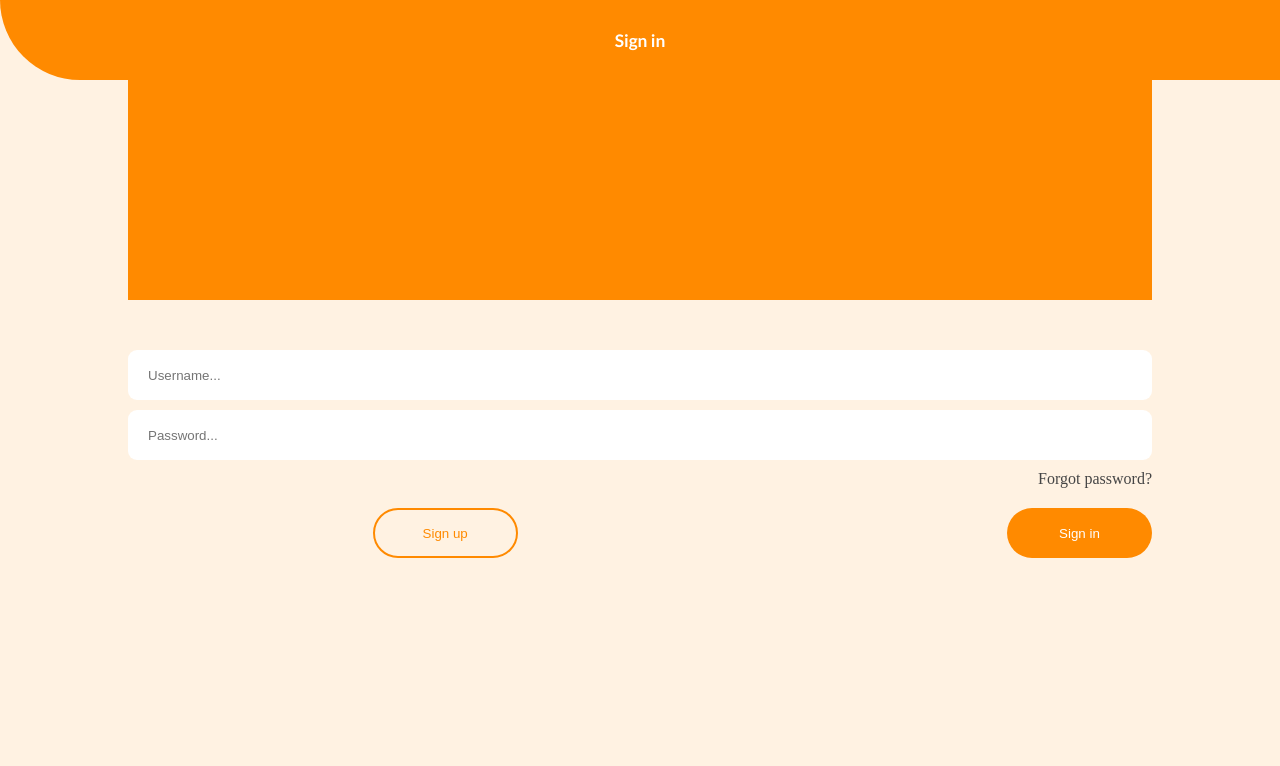
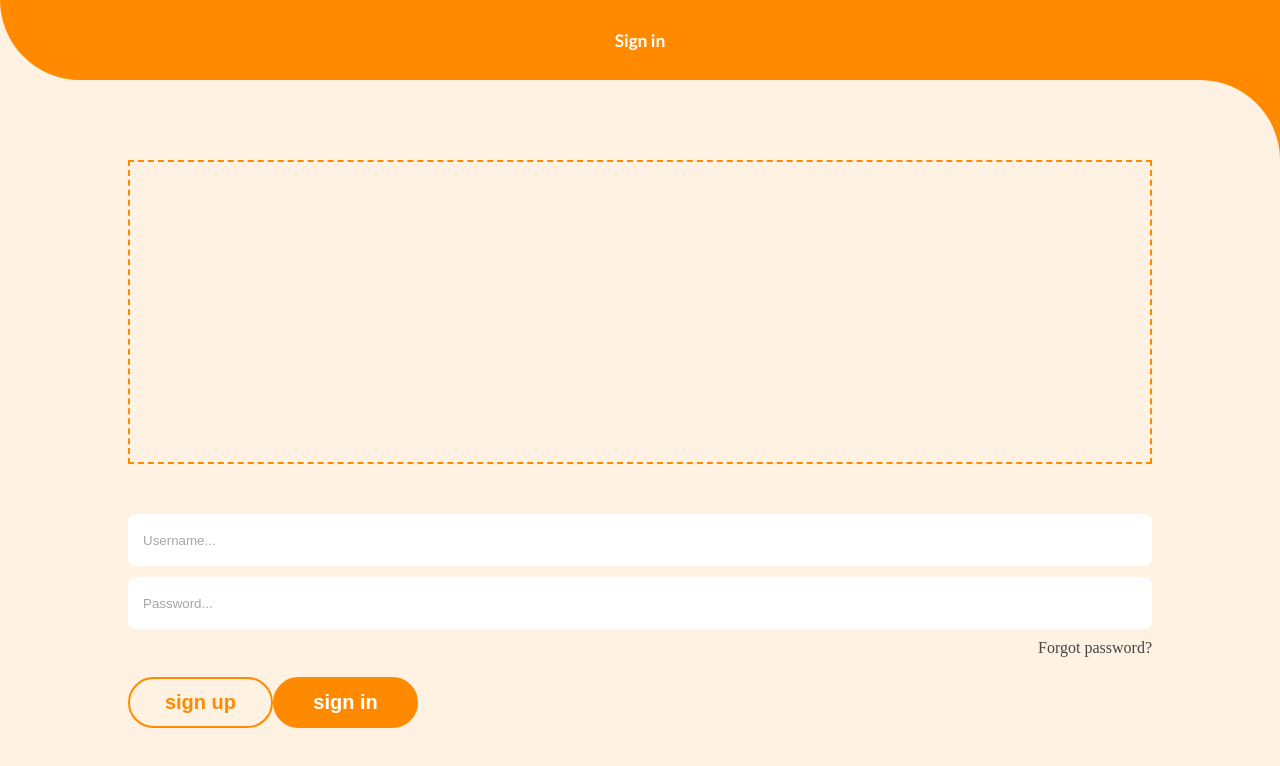
Before and after one commit to Lucerno1/SM42-Group-Project, a Vue app: page /login in a window 1280 px wide. Shown: the top 766 px of the page. Built offline with nearby package versions, Linux system fonts and the light colour scheme.

Commit message:
added Input components and Button components

```diff
--- a/src/views/Login.vue
+++ b/src/views/Login.vue
@@ -5,29 +5,16 @@
     <div class="content">
       <div class="logo">
       </div>
-      <form action="" id="loginForm">
-        <input
-          type="text"
-          name="username"
-          id="usernameField"
-          placeholder="Username..."
-        />
-
-        <input
-          type="password"
-          name="password"
-          id="passwordField"
-          placeholder="Password..."
-        />
-
-        <a id="forgotPassword" href="">Forgot password?</a>
+      <InputGrid grid="login">
+      <Input type="text" placeholder="Username..." />
+      <Input type="text" placeholder="Password..." />
+      </InputGrid>
+      <a id="forgotPassword" href="">Forgot password?</a>
 
         <div class="buttons">
-          <button id="signup" class="btn negative">Sign up</button>
-          <button id="signin" class="btn">Sign in</button>
+          <SecondaryButton name="sign up" />
+          <PrimaryButton value="sign in" />
         </div>
-
-      </form>
     </div>
 
   </div>
@@ -37,11 +24,20 @@
 
 <script>
 import TopBar from "@/components/topbar/TopBar.vue";
+import Input from "@/components/input/Input.vue";
+import InputGrid from "@/components/input/InputGrid.vue";
+import PrimaryButton from "@/components/bigButtons/PrimaryButton.vue";
+import SecondaryButton from "@/components/bigButtons/SecondaryButton.vue";
+
 
 export default {
   name: 'Login',
   components: {
-    TopBar
+    TopBar,
+    PrimaryButton,
+    SecondaryButton,
+    Input,
+    InputGrid
   }
 }
 </script>
@@ -55,6 +51,7 @@ export default {
   background-color: #FFF2E2;
   height: 100%;
   padding: 0 10%;
+  margin-top: 160px;
 }
 
 .title {
@@ -64,28 +61,21 @@ export default {
 }
 
 .logo {
-  background-color: #FF8A00;
+  border: 2px dashed #FF8A00;
   height: 300px;
   margin-bottom: 50px;
 }
 
-#loginForm {
+.grid.login {
   width: 100%;
-}
-
-#loginForm input {
-  width: -webkit-fill-available;
-  height: 50px;
-  border-radius: 9px;
-  border: none;
-  margin: 0 0 10px;
-  padding: 0 20px;
+  justify-content:unset;
 }
 
 #forgotPassword {
   float: right;
   color:#454545;
   text-decoration: none;
+  margin-top: 10px;
 }
 
 .buttons {
@@ -93,21 +83,4 @@ export default {
   width: 100%;
   display: flex;
 }
-
-.btn {
-  background-color: #FF8A00;
-  height: 50px;
-  width: 145px;
-  border-radius: 43px;
-  border: none;
-  color: #FFFFFF;
-  margin-left: auto;
-}
-
-.btn.negative {
-  background-color: #FFF2E2;
-  border: 2px solid #FF8A00;
-  color: #FF8A00;
-  margin-right: auto;
-}
 </style>
```
